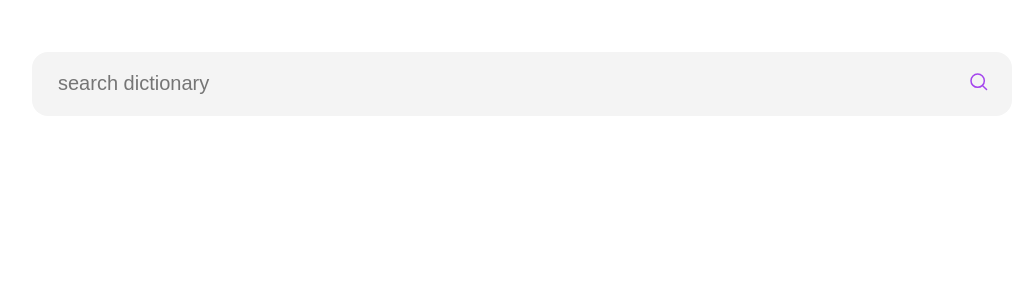
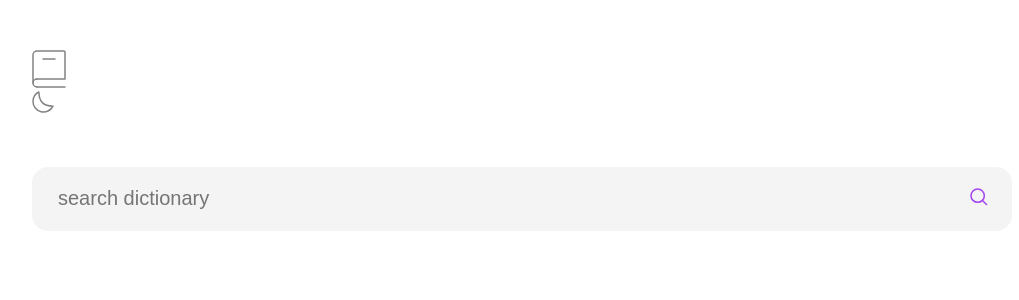
Before and after one commit to noelle7/dictionaryApp, a React (Create React App) app: page / in a window 1280 px wide. Shown: the top 300 px of the page, without its empty margins (118-1137 px from the left). Built offline with nearby package versions, Linux system fonts and the light colour scheme; no server answers.

Commit message:
started working on font and theme stretch goals

```diff
--- a/src/App.js
+++ b/src/App.js
@@ -20,11 +20,15 @@ const App = () => {
     message: '',
   })
 
+  const [font, setFont] = useState('sans-serif');
+  const [theme, setTheme] = useState('lite')
+
+  let dark = window.matchMedia('prefer-color-scheme: dark').matches
+
   useEffect(() => {
     const data = async () => {
       try {
         const response = await word('developer')
-        console.log(response[0])
         setSearchedWord(response[0])
         setErrorMessage({
           isError: false,
@@ -32,21 +36,25 @@ const App = () => {
           message: '',
         })
       } catch (error) {
-        console.log(error)
       }
     }
 
-    // if (dark) {
-    //   setTheme('dark')
-    // }
+    if (dark) {
+      setTheme('dark')
+    }
 
     data()
   }, [])
 
 
   return (
-    <div className="app">
-      <Header />
+    <div className={`app ${font} ${theme}`}>
+      <Header
+        font={font}
+        setFont={setFont}
+        theme={theme}
+        setTheme={setTheme}
+      />
       <Search
         setSearchedWord={setSearchedWord}
         inputError={inputError}
--- a/src/components/Header.js
+++ b/src/components/Header.js
@@ -1,11 +1,30 @@
-// font & theme
+import logo from '../assets/images/logo.svg'
+import moonIcon from '../assets/images/icon-moon.svg'
+import arrowIcon from '../assets/images/icon-arrow-down.svg'
 
-const Header = () => {
+const Header = ({ font, setFont, theme, setTheme}) => {
+
+    const handleClick = () => {
+        if (theme === 'lite') {
+            setTheme('dark')
+        } else {
+            setTheme('lite')
+        }
+    }
+
 	return (
 		<header>
-			<nav>
-                {/* <div>Here is a nav</div> */}
-            </nav>
+            <img src={logo} className="appLogo" alt="dictionary app logo" />
+
+
+            <div className='theme'>
+                <button className='buttonTheme' onClick={() => handleClick()}>
+                    <div className={`themeSwitch ${theme}`}></div>
+                </button>
+
+                <img src={moonIcon} className="moonIcon" alt="dark theme moon icon" />
+            </div>
+
 		</header>
 	);
 };
--- a/src/components/Meanings.js
+++ b/src/components/Meanings.js
@@ -1,10 +1,8 @@
 import sourceIcon from '../assets/images/icon-new-window.svg';
-// import { v4 as uuid } from 'uuid';
 
 
 const Meanings = ({ searchedWord}) => {
     const renderedMeanings = searchedWord.meanings.map((meaning, index) => {
-        console.log(meaning);
 
         return (
             <section className="displayMeaning" key={index} >
```
Also changed, not shown: src/components/Search.js (+0 -19 lines).
